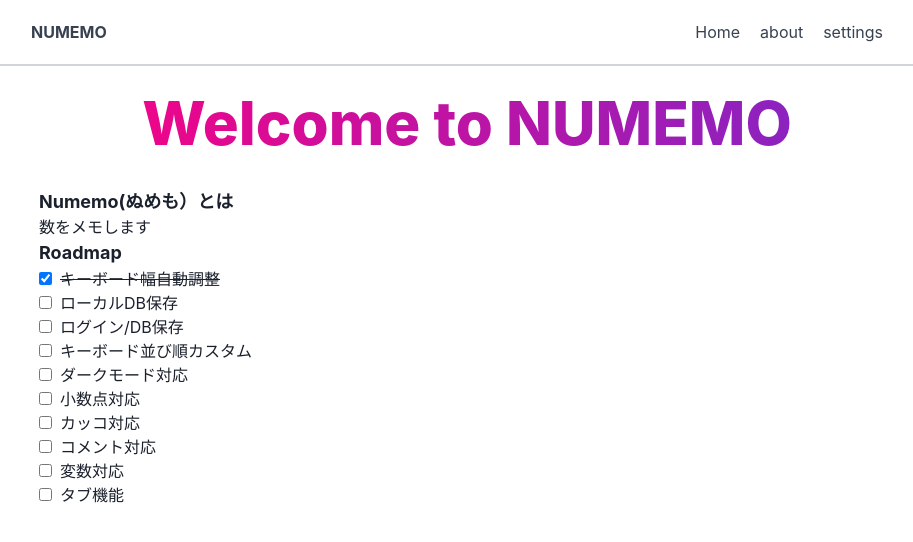
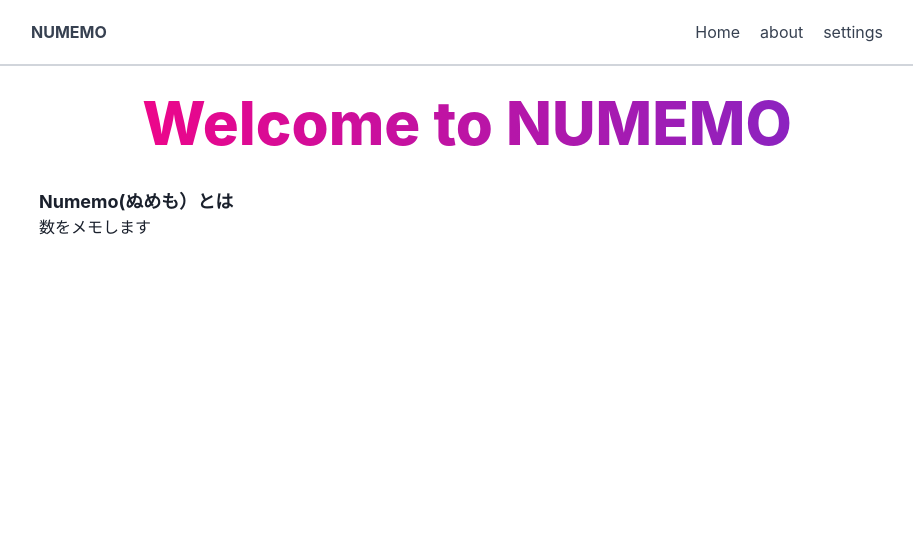
Before and after one commit to akiprogramming/numemo_test, a React (Vite) app: page /about in a window 1280 px wide. Shown: the top 542 px of the page, without its empty margins (173-1086 px from the left). Built offline with nearby package versions, Linux system fonts and the light colour scheme.

Commit message:
💄 AboutページからRoadmap削除

```diff
--- a/src/components/AboutPage.tsx
+++ b/src/components/AboutPage.tsx
@@ -1,18 +1,5 @@
 import { chakra } from "@chakra-ui/react";
 import { Text } from "@chakra-ui/react";
-
-const ROADMAP_TASKS = [
-  { name: "キーボード幅自動調整", done: true },
-  { name: "ローカルDB保存", done: false },
-  { name: "ログイン/DB保存", done: false },
-  { name: "キーボード並び順カスタム", done: false },
-  { name: "ダークモード対応", done: false },
-  { name: "小数点対応", done: false },
-  { name: "カッコ対応", done: false },
-  { name: "コメント対応", done: false },
-  { name: "変数対応", done: false },
-  { name: "タブ機能", done: false },
-];
 
 export function AboutPage() {
   return (
@@ -31,28 +18,6 @@ export function AboutPage() {
           Numemo(ぬめも）とは
         </chakra.h1>
         <Text>数をメモします</Text>
-        <Text className="text-lg font-bold">Roadmap</Text>
-        <ul>
-          {ROADMAP_TASKS.map((task) => {
-            return (
-              <li key={task.name}>
-                <input
-                  key={task.name}
-                  type="checkbox"
-                  className="mr-2"
-                  defaultChecked={task.done}
-                  readOnly
-                />
-                <label
-                  htmlFor=""
-                  className={`${task.done ? "line-through" : ""}`}
-                >
-                  {task.name}
-                </label>
-              </li>
-            );
-          })}
-        </ul>
       </div>
     </div>
   );
```
